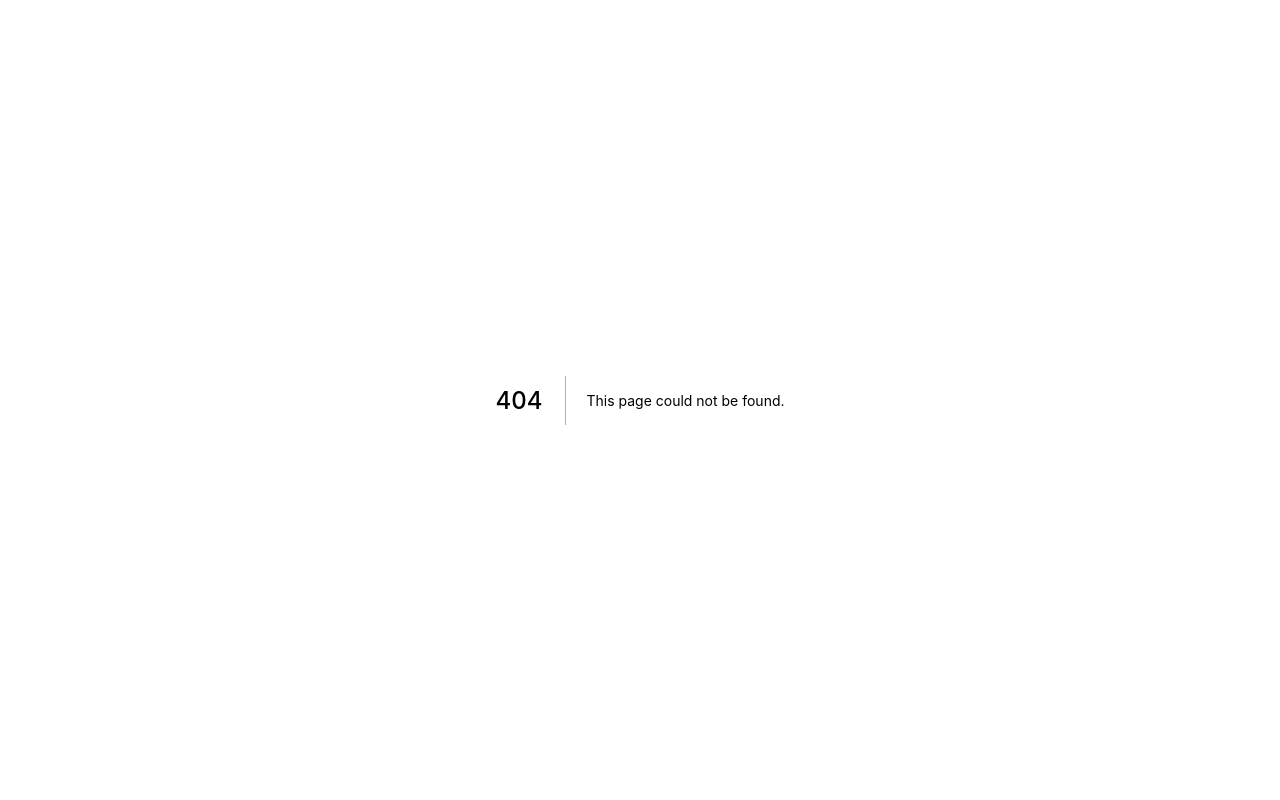
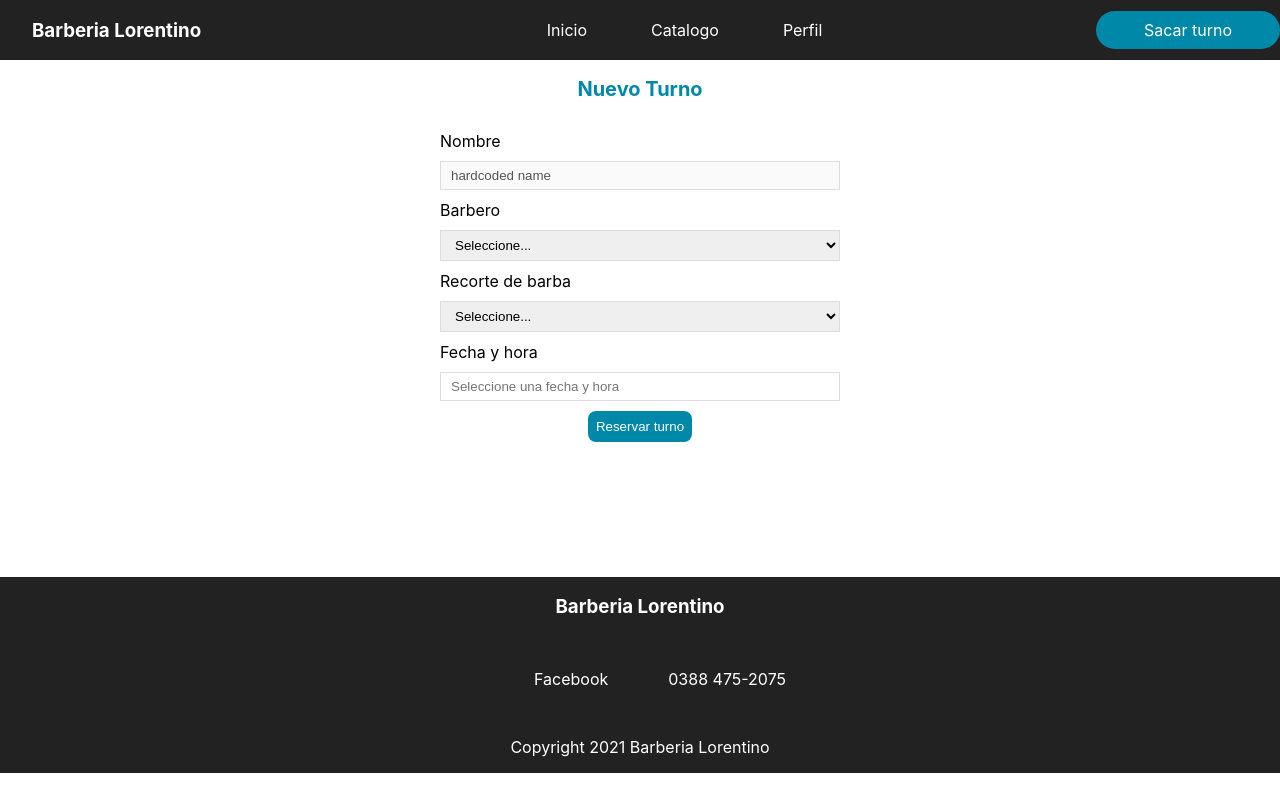
Before and after one commit to JoarDev/barberia-lorentino, a Next.js app: page /turno in a window 1280 px wide. Before the commit this address had no page. Built offline with nearby package versions, Linux system fonts and the light colour scheme.

Commit message:
Added turno form with datepicker

```diff
--- a/package.json
+++ b/package.json
@@ -13,6 +13,7 @@
     "graphql-request": "^3.5.0",
     "next": "11.1.2",
     "react": "17.0.2",
+    "react-datepicker": "^4.2.1",
     "react-dom": "17.0.2"
   },
   "devDependencies": {
--- /dev/null
+++ b/pages/turno.js
@@ -0,0 +1,89 @@
+import React, { useState } from "react";
+import Footer from "../components/Footer";
+import Navbar from "../components/Navbar";
+import styles from "../styles/Turno.module.css";
+import DatePicker, { registerLocale } from "react-datepicker";
+import "react-datepicker/dist/react-datepicker.css";
+import es from 'date-fns/locale/es';
+registerLocale('es', es)
+
+export default function turno() {
+
+    const [startDate, setStartDate] = useState(null)
+    const min_tiempo = new Date()
+    const max_tiempo = new Date()
+    min_tiempo.setHours(10)
+    min_tiempo.setMinutes(0)
+    max_tiempo.setHours(19)
+    max_tiempo.setMinutes(59)
+
+    const open_following_date = (date) => {
+        const day = date.getDay();
+        const day_of_month = date.getDate();
+        if(day == 0){
+            return date.setDate(day_of_month+1)
+        }else if (day == 6){
+            return date.setDate(day_of_month+2)
+        }
+        return date
+    }
+
+    const isWeekday = (date) => {
+        const day = date.getDay();
+        if(day !== 0 && day !== 6){
+            return true
+        }
+    };
+
+    const filterPassedTime = (time) => {
+        const currentDate = new Date();
+        const selectedDate = new Date(time);
+
+        return currentDate.getTime() < selectedDate.getTime();
+    };
+  return (
+    <>
+      <Navbar />
+      <div className={styles.formulario}>
+        <h2>Nuevo Turno</h2>
+        <form>
+          <label>Nombre</label>
+          <input type="text" value="hardcoded name" disabled/>
+          <label>Barbero</label>
+          <select>
+            <option value="" disabled selected hidden>Seleccione...</option>
+            <option value="barbero 1">barbero 1</option>
+            <option value="barbero 2">barbero 2</option>
+          </select>
+          <label>Recorte de barba</label>
+          <select>
+            <option value="" disabled selected hidden>Seleccione...</option>
+            <option value="CON">Con recorte de barba</option>
+            <option value="SIN">Sin recorte de barba</option>
+          </select>
+          <label>Fecha y hora</label>
+          <DatePicker
+          selected={startDate}
+          onChange={date => setStartDate(date)}
+          minDate={new Date()}
+          showTimeSelect
+          placeholderText="Seleccione una fecha y hora"
+          filterDate={isWeekday} filterTime={filterPassedTime}
+          minTime={min_tiempo}
+          maxTime={max_tiempo}
+          strictParsing
+          openToDate={open_following_date(new Date())}
+          locale="es"
+          withPortal
+          showTimeSelect
+          dateFormat="d MMMM • h:mm aa"
+          >
+            <div style={{ color: "red" }}>Las horas que no se pueden seleccionar ya estan reservadas</div>
+          </DatePicker>
+          <button>Reservar turno</button>
+        </form>
+      </div>
+      <Footer />
+    </>
+  );
+}
--- /dev/null
+++ b/styles/Turno.module.css
@@ -0,0 +1,31 @@
+.formulario {
+    max-width: 400px;
+    margin: 0 auto;
+    height: 500px;
+    text-align: center;
+  }
+  .formulario label {
+    text-align: left;
+    display: block;
+  }
+  .formulario h2 {
+    font-size: 20px;
+    color: rgba(0,136,169,1);
+    margin-bottom: 30px;
+  }
+  .formulario input, .formulario select {
+    width: 100%;
+    padding: 6px 10px;
+    margin: 10px 0;
+    border: 1px solid #ddd;
+    box-sizing: border-box;
+    display: block;
+  }
+  .formulario button {
+    background: rgba(0,136,169,1);
+    color: #fff;
+    border: 0;
+    padding: 8px;
+    border-radius: 8px;
+    cursor: pointer;
+  }
--- a/styles/globals.css
+++ b/styles/globals.css
@@ -1,5 +1,11 @@
+html {
+  position: relative;
+  min-height: 100%;
+}
+
 html,
 body {
+  width: 100%;
   padding: 0;
   margin: 0;
   font-family: -apple-system, BlinkMacSystemFont, Segoe UI, Roboto, Oxygen,
```
Also changed, not shown: 1 other file (tests, documents, lock files or other folders).
